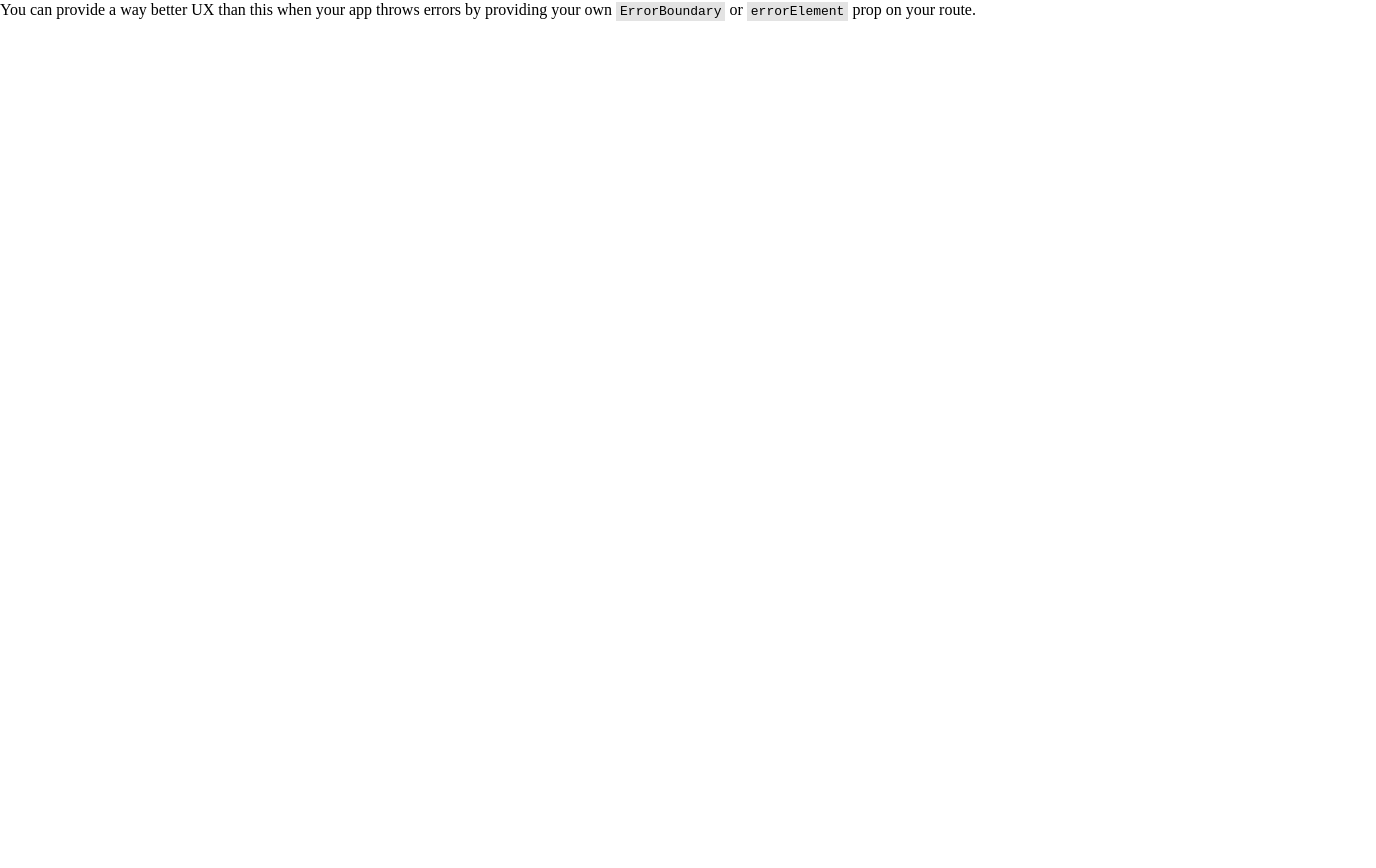
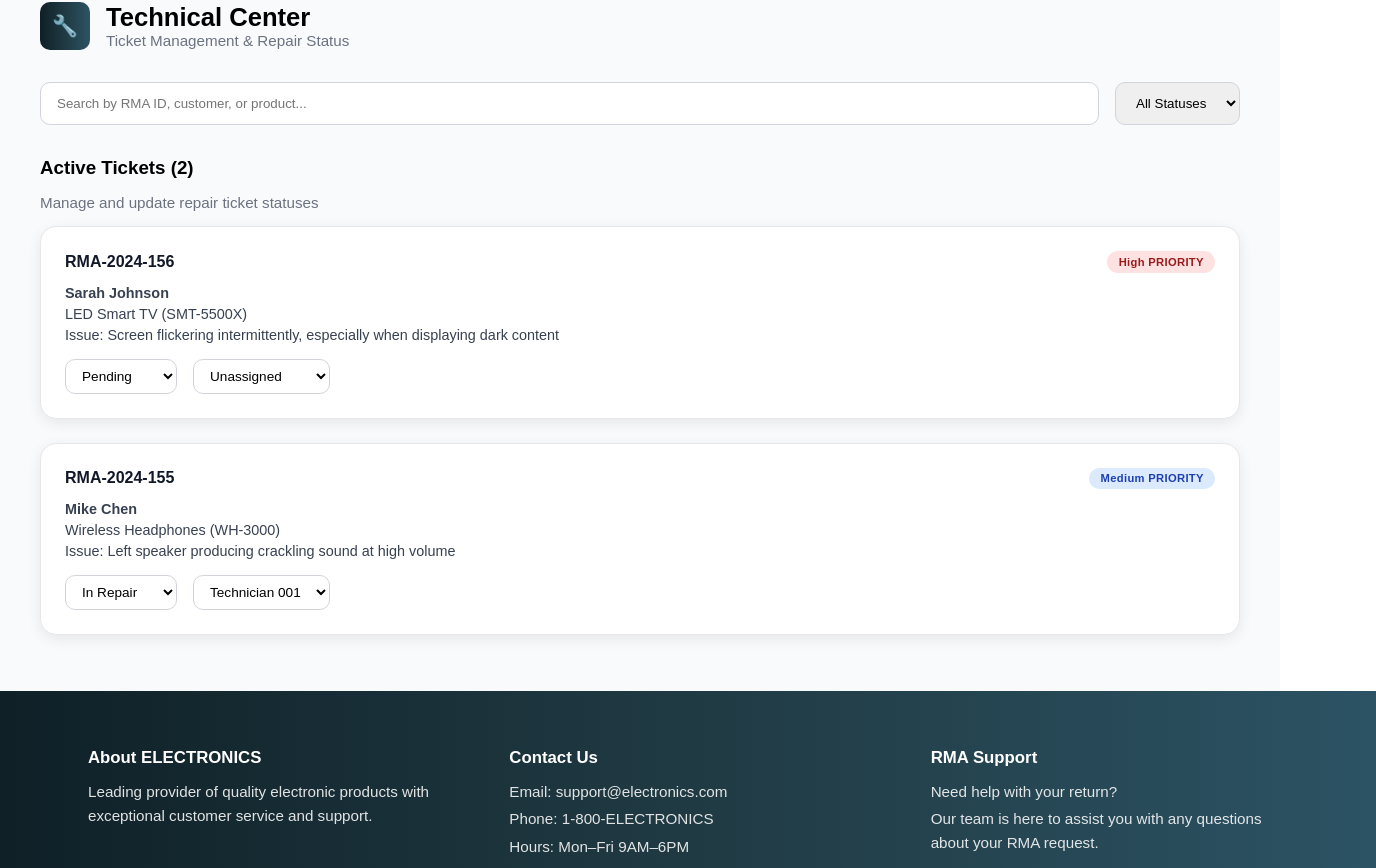
Before and after one commit to Capstone-The-Return/Front-end, a React (Vite) app in the folder Electo_vite/: page /technicalDashboard in a window 1280 px wide. Before the commit this address had no page. Shown: the part 142-1010 px from the top of the page, 1376 px wide, since content can reach past the window. Before the commit the page ends 820 px from the top, so only its background shows below. Built offline with nearby package versions, Linux system fonts and the light colour scheme.

Commit message:
Update Technical Center UI and footer layout

```diff
--- /dev/null
+++ b/Electo_vite/src/Data/tickets.json
@@ -0,0 +1,22 @@
+[
+  {
+    "id": "RMA-2024-156",
+    "customer": "Sarah Johnson",
+    "product": "LED Smart TV (SMT-5500X)",
+    "date": "2024-12-03",
+    "issue": "Screen flickering intermittently, especially when displaying dark content",
+    "status": "Pending",
+    "priority": "High",
+    "assignedTo": "Unassigned"
+  },
+  {
+    "id": "RMA-2024-155",
+    "customer": "Mike Chen",
+    "product": "Wireless Headphones (WH-3000)",
+    "date": "2024-12-02",
+    "issue": "Left speaker producing crackling sound at high volume",
+    "status": "In Repair",
+    "priority": "Medium",
+    "assignedTo": "Technician 001"
+  }
+]
--- a/Electo_vite/src/components/FooterApp/FooterApp.jsx
+++ b/Electo_vite/src/components/FooterApp/FooterApp.jsx
@@ -1,8 +1,37 @@
-import style from "./FooterApp.module.css"
+import style from "./FooterApp.module.css";
+
 export default function FooterApp() {
   return (
-    <footer className={style.container}>
-      <p>Electro Team © Copyright {new Date().getFullYear()}</p>
+    <footer className={style.footer}>
+      <div className={style.content}>
+        <div className={style.column}>
+          <h3>About ELECTRONICS</h3>
+          <p>
+            Leading provider of quality electronic products with exceptional
+            customer service and support.
+          </p>
+        </div>
+
+        <div className={style.column}>
+          <h3>Contact Us</h3>
+          <p>Email: support@electronics.com</p>
+          <p>Phone: 1-800-ELECTRONICS</p>
+          <p>Hours: Mon–Fri 9AM–6PM</p>
+        </div>
+
+        <div className={style.column}>
+          <h3>RMA Support</h3>
+          <p>Need help with your return?</p>
+          <p>
+            Our team is here to assist you with any questions about your RMA
+            request.
+          </p>
+        </div>
+      </div>
+
+      <div className={style.bottom}>
+        © {new Date().getFullYear()} ELECTRONICS. All rights reserved. RMA System v1.0
+      </div>
     </footer>
   );
-};
+}
--- a/Electo_vite/src/components/FooterApp/FooterApp.module.css
+++ b/Electo_vite/src/components/FooterApp/FooterApp.module.css
@@ -1,18 +1,39 @@
-.container {
-  display: flex;
-  justify-content: center;
-  align-items: center;
-  height: 80px;
+.footer {
   width: 100%;
-  padding: 1rem 2rem;
   background: linear-gradient(90deg, #0f2027, #203a43, #2c5364);
   color: #f7f7f7;
   font-family: 'Poppins', sans-serif;
+  padding: 2.5rem 3rem 1.5rem;
+}
+
+.content {
+  max-width: 1200px;
+  margin: 0 auto;
+  display: grid;
+  grid-template-columns: repeat(3, 1fr);
+  gap: 4rem;
+}
+
+.column h3 {
+  color: #ffffff;
+  margin-bottom: 0.75rem;
+  font-size: 1.05rem;
   font-weight: 600;
-  font-size: 1rem;
+}
+
+.column p {
+  font-size: 0.95rem;
+  line-height: 1.6;
+  opacity: 0.9;
+  margin: 0.2rem 0;
+}
+
+.bottom {
+  max-width: 1200px;
+  margin: 2rem auto 0;
+  padding-top: 1rem;
+  border-top: 1px solid rgba(255, 255, 255, 0.25);
   text-align: center;
-  box-shadow: 0 -4px 12px rgba(44, 83, 100, 0.5);
-  text-shadow: 1px 1px 3px rgba(0, 0, 0, 0.7);
-  letter-spacing: 0.05em;
-  margin: 0;
+  font-size: 0.85rem;
+  opacity: 0.85;
 }
--- /dev/null
+++ b/Electo_vite/src/components/TechnicalApp/TechnicalApp.jsx
@@ -0,0 +1,57 @@
+import { useState } from "react";
+import styles from "./TechnicalApp.module.css";
+import TicketCard from "../TicketCard/TicketCard";
+import initialTickets from "../../data/tickets.json";
+
+export default function TechnicalApp() {
+  const [tickets, setTickets] = useState(initialTickets);
+  const [filter, setFilter] = useState("All");
+
+  const filteredTickets =
+    filter === "All"
+      ? tickets
+      : tickets.filter(t => t.status === filter);
+
+  const updateStatus = (id, status) => {
+    setTickets(tickets.map(t =>
+      t.id === id ? { ...t, status } : t
+    ));
+  };
+
+  return (
+    <section className={styles.technical}>
+      <div className={styles.header}>
+        <div className={styles.icon}>🔧</div>
+        <div>
+          <h2>Technical Center</h2>
+          <p>Ticket Management & Repair Status</p>
+        </div>
+      </div>
+
+      <div className={styles.filters}>
+        <input placeholder="Search by RMA ID, customer, or product..." />
+        <select onChange={(e) => setFilter(e.target.value)}>
+          <option value="All">All Statuses</option>
+          <option>Pending</option>
+          <option>Approved</option>
+          <option>In Repair</option>
+          <option>Completed</option>
+          <option>Rejected</option>
+        </select>
+      </div>
+
+      <div className={styles.title}>
+        <h3>Active Tickets ({filteredTickets.length})</h3>
+        <p>Manage and update repair ticket statuses</p>
+      </div>
+
+      {filteredTickets.map(ticket => (
+        <TicketCard
+          key={ticket.id}
+          ticket={ticket}
+          onStatusChange={updateStatus}
+        />
+      ))}
+    </section>
+  );
+}
--- /dev/null
+++ b/Electo_vite/src/components/TechnicalApp/TechnicalApp.module.css
@@ -0,0 +1,67 @@
+.technical {
+  max-width: 1200px;
+  margin: 0 auto;
+  padding: 2rem;
+  font-family: 'Poppins', sans-serif;
+}
+
+.header {
+  display: flex;
+  align-items: center;
+  gap: 1rem;
+  margin-bottom: 2rem;
+}
+
+.header .icon {
+  background: linear-gradient(90deg, #0f2027, #203a43, #2c5364);
+  color: white;
+  padding: 0.75rem;
+  border-radius: 10px;
+  font-size: 1.3rem;
+}
+
+.header h2 {
+  margin: 0;
+  font-size: 1.6rem;
+}
+
+.header p {
+  margin: 0;
+  color: #6b7280;
+  font-size: 0.95rem;
+}
+
+.filters {
+  display: flex;
+  gap: 1rem;
+  margin-bottom: 2rem;
+}
+
+.filters input {
+  flex: 1;
+  padding: 0.75rem 1rem;
+  border-radius: 10px;
+  border: 1px solid #d1d5db;
+}
+
+.filters select {
+  padding: 0.75rem 1rem;
+  border-radius: 10px;
+  border: 1px solid #d1d5db;
+}
+
+.title h3 {
+  margin-bottom: 0.3rem;
+}
+
+.title p {
+  color: #6b7280;
+  font-size: 0.95rem;
+}
+.icon {
+  background: linear-gradient(90deg, #0f2027, #203a43, #2c5364);
+  color: white;
+  padding: 0.75rem;
+  border-radius: 10px;
+  font-size: 1.3rem;
+}
--- /dev/null
+++ b/Electo_vite/src/components/TicketCard/TicketCard.jsx
@@ -0,0 +1,37 @@
+import styles from "./TicketCard.module.css";
+
+export default function TicketCard({ ticket, onStatusChange }) {
+  return (
+    <div className={styles.card}>
+      <div className={styles.header}>
+        <strong>{ticket.id}</strong>
+        <span className={`${styles.badge} ${styles[ticket.priority.toLowerCase()]}`}>
+          {ticket.priority} PRIORITY
+        </span>
+      </div>
+
+      <p><strong>{ticket.customer}</strong></p>
+      <p>{ticket.product}</p>
+      <p className={styles.issue}>Issue: {ticket.issue}</p>
+
+      <div className={styles.controls}>
+        <select
+          value={ticket.status}
+          onChange={(e) => onStatusChange(ticket.id, e.target.value)}
+        >
+          <option>Pending</option>
+          <option>Approved</option>
+          <option>In Repair</option>
+          <option>Completed</option>
+          <option>Rejected</option>
+        </select>
+
+        <select value={ticket.assignedTo}>
+          <option>Unassigned</option>
+          <option>Technician 001</option>
+          <option>Technician 002</option>
+        </select>
+      </div>
+    </div>
+  );
+}
--- /dev/null
+++ b/Electo_vite/src/components/TicketCard/TicketCard.module.css
@@ -0,0 +1,80 @@
+.card {
+  background: #ffffff;
+  border-radius: 16px;
+  padding: 1.5rem;
+  margin-bottom: 1.5rem;
+  box-shadow: 0 4px 14px rgba(0, 0, 0, 0.08);
+  border: 1px solid #e5e7eb;
+}
+
+/* Header */
+.header {
+  display: flex;
+  justify-content: space-between;
+  align-items: center;
+  margin-bottom: 0.75rem;
+}
+
+.header strong {
+  font-size: 1rem;
+  color: #111827;
+}
+
+/* Badges */
+.badge {
+  padding: 0.3rem 0.7rem;
+  border-radius: 999px;
+  font-size: 0.7rem;
+  font-weight: 600;
+  letter-spacing: 0.03em;
+}
+
+/* Priority colors */
+.high {
+  background: #fee2e2;
+  color: #991b1b;
+}
+
+.medium {
+  background: #dbeafe;
+  color: #1e40af;
+}
+
+.low {
+  background: #e5e7eb;
+  color: #374151;
+}
+
+/* Content */
+.card p {
+  margin: 0.3rem 0;
+  color: #374151;
+  font-size: 0.9rem;
+}
+
+.issue {
+  margin-top: 0.6rem;
+  font-size: 0.85rem;
+  color: #6b7280;
+}
+
+/* Controls */
+.controls {
+  display: flex;
+  gap: 1rem;
+  margin-top: 1rem;
+}
+
+.controls select {
+  padding: 0.5rem 0.75rem;
+  border-radius: 10px;
+  border: 1px solid #d1d5db;
+  font-size: 0.85rem;
+  background-color: #ffffff;
+  cursor: pointer;
+}
+
+.controls select:focus {
+  outline: none;
+  border-color: #2c5364;
+}
--- /dev/null
+++ b/Electo_vite/src/pages/TechnicalPage/TechnicalPage.css
@@ -0,0 +1,11 @@
+.page {
+  min-height: 100vh;
+  display: flex;
+  flex-direction: column;
+}
+
+.content {
+  flex: 1;
+  background-color: #f9fafb;
+  padding-top: 2rem;
+}
--- /dev/null
+++ b/Electo_vite/src/pages/TechnicalPage/TechnicalPage.jsx
@@ -0,0 +1,19 @@
+import FooterApp from "../../components/FooterApp/FooterApp";
+import TechnicalApp from "../../components/TechnicalApp/TechnicalApp";
+import AppBar from "../../components/AppBar/AppBar";
+
+import "./TechnicalPage.css";
+
+export default function TechnicalPage() {
+    return (
+        <div className="page">
+            <AppBar />
+
+            <main className="content">
+                <TechnicalApp />
+            </main>
+
+            <FooterApp />
+        </div>
+    );
+}
```
Also changed, not shown: Electo_vite/src/main.jsx (+5 -2 lines).
